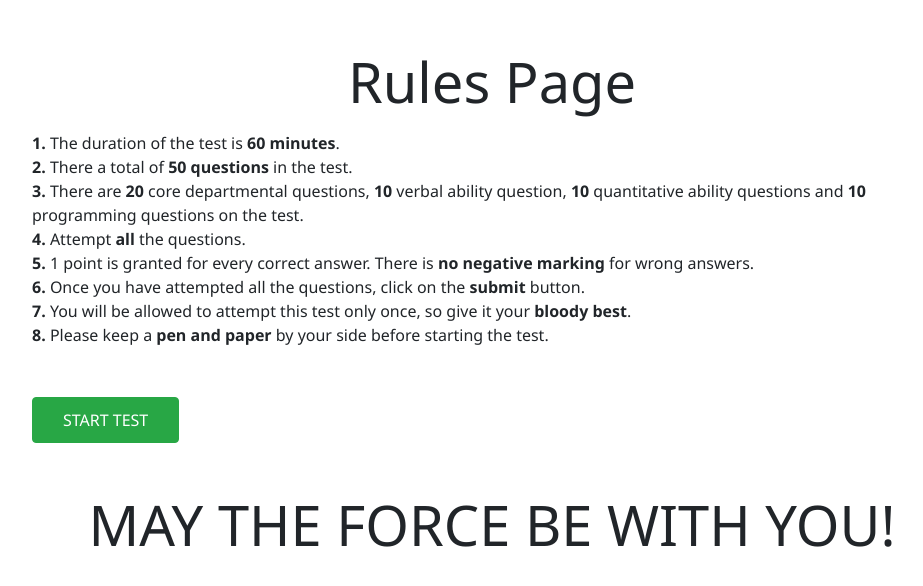
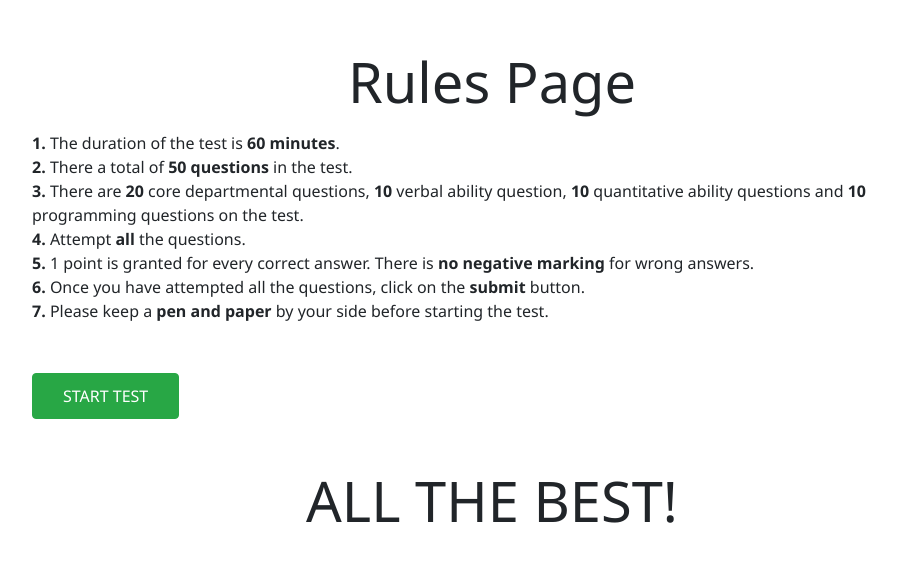
Before and after one commit to ForeseTech/AptitudeTestSoftware, a PHP site: page /app/rules/ in a window 1280 px wide. Shown: the top 586 px of the page, without its empty margins (148-1071 px from the left). Run offline with PHP 8.4, Linux system fonts and the light colour scheme; some libraries are stand-ins or nearby versions.

Commit message:
fix: Minor changes

```diff
--- a/app/login/loginForm.js
+++ b/app/login/loginForm.js
@@ -19,6 +19,7 @@ dept.addEventListener('change', function () {
     section.required = true;
   } else {
     section.classList.add('d-none');
+    section.value = '';
   }
 });
 
--- a/app/rules/index.html
+++ b/app/rules/index.html
@@ -26,10 +26,9 @@
             <b>5.</b> 1 point is granted for every correct answer. There is <b>no negative marking</b> for wrong
             answers.<br />
             <b>6.</b> Once you have attempted all the questions, click on the <b>submit</b> button.<br />
-            <b>7. </b> You will be allowed to attempt this test only once, so give it your <b>bloody best</b>.<br />
-            <b>8.</b> Please keep a <b>pen and paper</b> by your side before starting the test.<br />
+            <b>7.</b> Please keep a <b>pen and paper</b> by your side before starting the test.<br />
             <button type="button" id="redirectButton" class="btn btn-success">START TEST</button>
-            <h1 class="display-4 text-center mt-5">MAY THE FORCE BE WITH YOU!</h1>
+            <h1 class="display-4 text-center mt-5">ALL THE BEST!</h1>
           </div>
         </div>
       </div>
```
Also changed, not shown: app/questions/questionOutput.php (+5 -3 lines).
